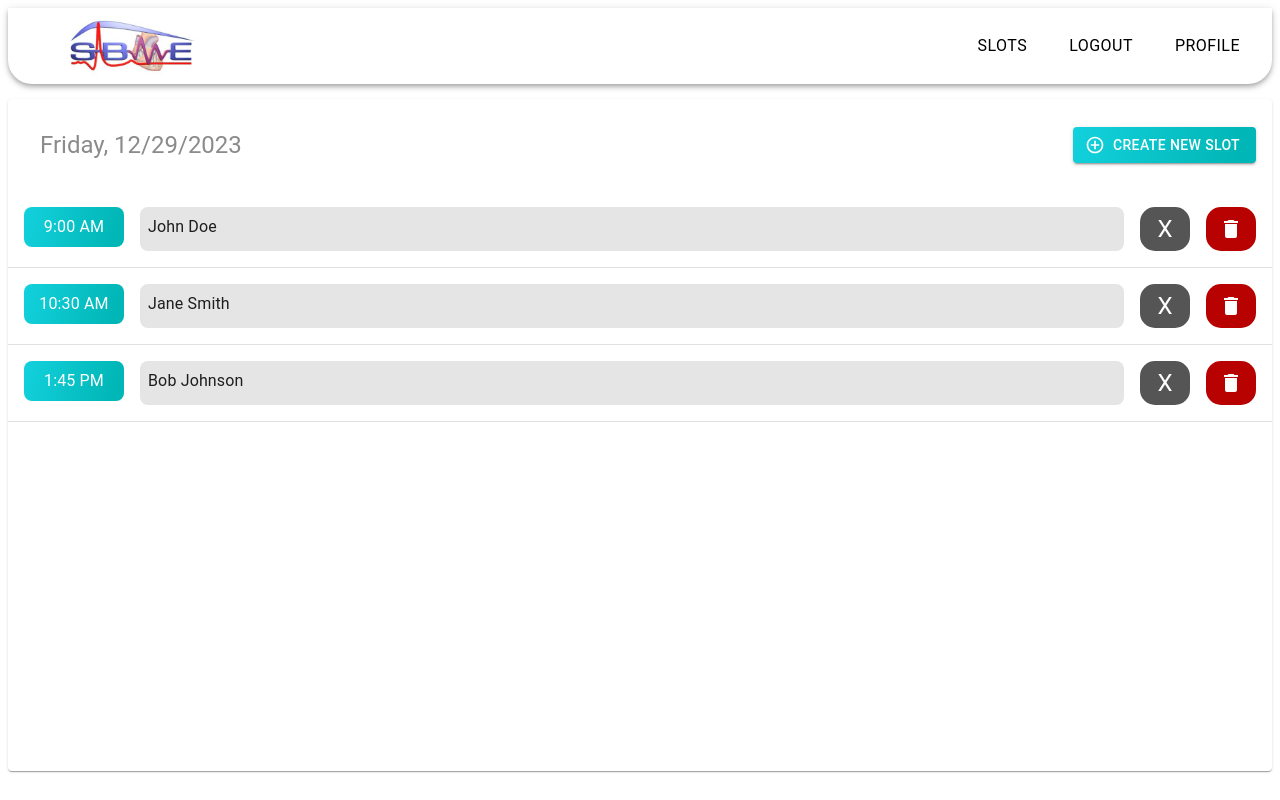
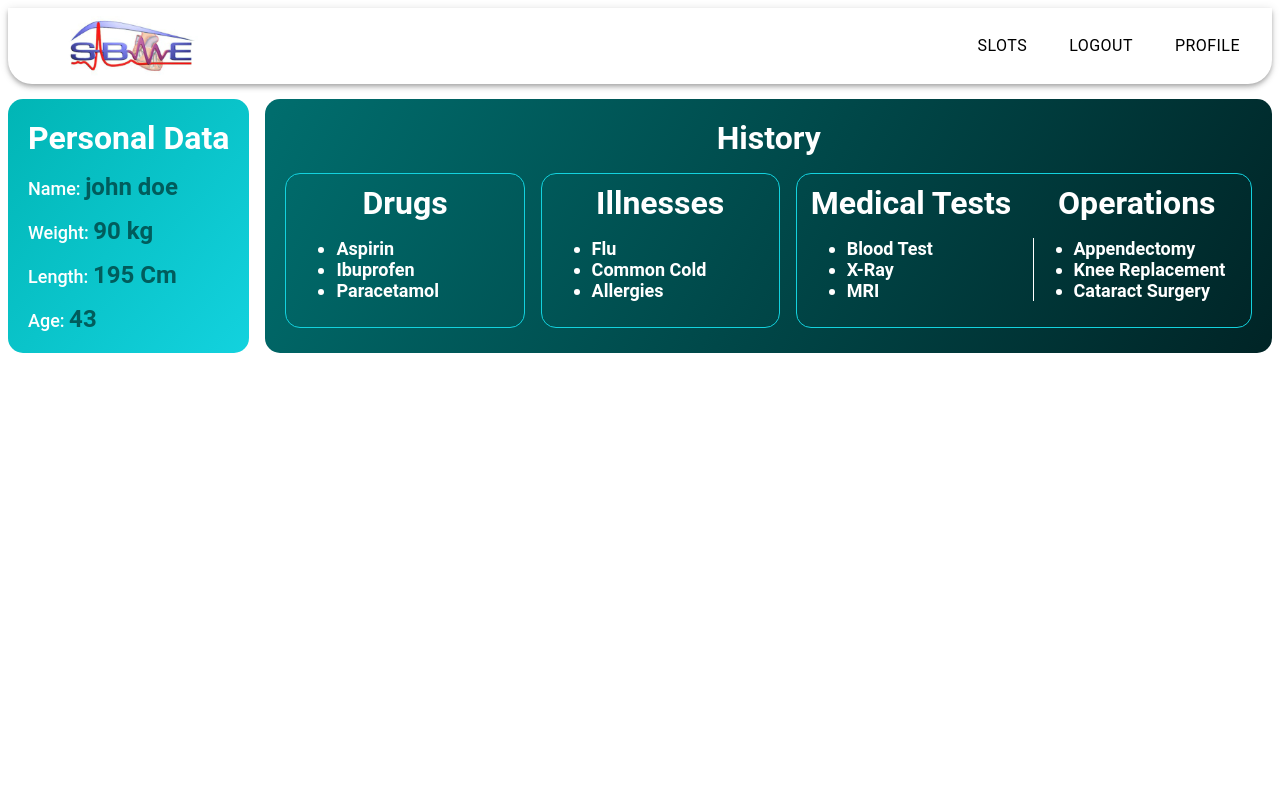
Before and after one commit to Zeyad-Amr/HealU, a React (Create React App) app in the folder client/: page / in a window 1280 px wide. Built offline with nearby package versions, Linux system fonts and the light colour scheme.

Commit message:
add the patient card

```diff
--- a/client/src/index.tsx
+++ b/client/src/index.tsx
@@ -9,6 +9,7 @@ import { AdapterDayjs } from "@mui/x-date-pickers/AdapterDayjs";
 import { LocalizationProvider } from "@mui/x-date-pickers/LocalizationProvider";
 import NavBar from "./modules/clinics-portals/dental/components/navBar/NavBar";
 import DashBoard from "./modules/clinics-portals/dental/components/dashBoard/DashBoard";
+import PersonCard from "./modules/clinics-portals/dental/components/examination/patientCard/PersonCard";
 
 const root = ReactDOM.createRoot(
     document.getElementById("root") as HTMLElement
@@ -19,7 +20,8 @@ let doctorId: number = 13,
 root.render(
     <React.StrictMode>
         <NavBar/>
-        <DashBoard/>
+        <PersonCard/>
+        {/* <DashBoard/> */}
         {/* <Provider store={store}>
             <h1>Doctor Slots</h1>
             <SlotsTable doctorId={doctorId} clinicId={clinicId} />
--- a/client/src/modules/clinics-portals/dental/components/dashBoard/DashBoard.module.css
+++ b/client/src/modules/clinics-portals/dental/components/dashBoard/DashBoard.module.css
@@ -1,7 +1,7 @@
 /* DashBoard.module.css */
 
 .dashboardContainer {
-  height: 84vh;
+  height: 85vh;
   display: flex;
   flex-direction: column;
 }
--- /dev/null
+++ b/client/src/modules/clinics-portals/dental/components/examination/patientCard/PersonCard.tsx
@@ -0,0 +1,14 @@
+import React from 'react'
+import PersonalDataBox from "./personalData/PersonalDataBox";
+import { Stack } from '@mui/material';
+import HistoryBox from './historyBox/HistoryBox';
+const PersonCard = () => {
+  return (
+    <Stack direction='row' spacing={2} style={{ width: '100%' }}>
+      <PersonalDataBox name='john doe' weight={90} length={195} age={43}/>
+      <HistoryBox/>
+    </Stack>
+  )
+}
+
+export default PersonCard
--- /dev/null
+++ b/client/src/modules/clinics-portals/dental/components/examination/patientCard/historyBox/HistoryBox.module.css
@@ -0,0 +1,55 @@
+.historyBox{
+    background: linear-gradient(119.45deg, #006D6D 1.3%, #002426 100%);
+    border-radius: 15px;
+    padding: 20px;
+    flex: 2;
+    display: flex; /* Add display flex to enable flex properties */
+    flex-direction: column; /* Stack child elements vertically */
+}
+
+
+.titleText {
+    font-family: Roboto;
+    font-size: xx-large;
+    font-weight: 600;
+    color: white;
+    display: flex;
+    align-items: center;
+    justify-content: center; /* Center the text horizontally */
+}
+
+.listText {
+    font-family: Roboto;
+    font-size: large;
+    font-weight: 600;
+    color: white;
+}
+
+
+.subBox{
+    border: 1px solid rgba(19, 210, 222, 1);
+    border-radius: 15px;
+    padding: 10px;
+    color: white;
+    flex: 1;
+}
+
+
+.subBoxTwoColumns {
+    display: flex;
+    justify-content: space-between;
+    border: 1px solid rgba(19, 210, 222, 1);
+    border-radius: 15px;
+    padding: 10px;
+    color: white;
+    flex: 2; /* Adjust the flex value to allocate more space */
+}
+
+
+.column {
+    width: 48%; /* Adjust as needed */
+}
+
+.SeparateLine {
+    border-left: 1px solid white;
+}
--- /dev/null
+++ b/client/src/modules/clinics-portals/dental/components/examination/patientCard/historyBox/HistoryBox.tsx
@@ -0,0 +1,69 @@
+import React, { useState } from "react";
+import { Stack, Box } from "@mui/material";
+
+import styles from "./HistoryBox.module.css";
+
+const HistoryBox = () => {
+  // Sample data for drugs, illnesses, and medical tests
+  const initialDrugs = ["Aspirin", "Ibuprofen", "Paracetamol"];
+  const initialIllnesses = ["Flu", "Common Cold", "Allergies"];
+  const initialMedicalTests = ["Blood Test", "X-Ray", "MRI"];
+  const initialOperations = ["Appendectomy", "Knee Replacement", "Cataract Surgery"];
+
+  // State to hold the data
+  const [drugs, setDrugs] = useState(initialDrugs);
+  const [illnesses, setIllnesses] = useState(initialIllnesses);
+  const [medicalTests, setMedicalTests] = useState(initialMedicalTests);
+  const [operations, setOperations] = useState(initialOperations);
+
+  return (
+    <Box className={styles.historyBox}>
+      <Stack spacing={2}>
+        <span className={styles.titleText}>History</span>
+
+        <Stack direction="row" spacing={2} style={{ width: '100%' }}>
+
+          <Box className={styles.subBox}>
+            <span className={styles.titleText}>Drugs</span>
+            <ul>
+              {drugs.map((drug, index) => (
+                <li className={styles.listText} key={index}>{drug}</li>
+              ))}
+            </ul>
+          </Box>
+
+          <Box className={styles.subBox}>
+            <span className={styles.titleText}>Illnesses</span>
+            <ul>
+              {illnesses.map((illness, index) => (
+                <li className={styles.listText} key={index}>{illness}</li>
+              ))}
+            </ul>
+          </Box>
+
+          <Box className={styles.subBoxTwoColumns}>
+            <div className={styles.column}>
+              <span className={styles.titleText}>Medical Tests</span>
+              <ul>
+                {medicalTests.map((test, index) => (
+                  <li className={styles.listText} key={index}>{test}</li>
+                ))}
+              </ul>
+            </div>
+            <div className={styles.column}>
+              <span className={styles.titleText}>Operations</span>
+              <ul className={styles.SeparateLine}>
+                {operations.map((operation, index) => (
+                  <li className={styles.listText} key={index}>{operation}</li>
+                ))}
+              </ul>
+            </div>
+          </Box>
+
+        </Stack>
+      </Stack>
+    </Box>
+  );
+};
+
+export default HistoryBox;
--- /dev/null
+++ b/client/src/modules/clinics-portals/dental/components/examination/patientCard/personalData/PersonalDataBox.module.css
@@ -0,0 +1,25 @@
+.box_container{
+    background: linear-gradient(131.75deg, #01B6B6 2.18%, #13D2DE 100%);
+    border-radius: 15px;
+    padding: 20px;
+}
+
+.titleText{
+    font-family: Roboto ;
+    font-size: xx-large;
+    font-weight: 600;
+    color: white;
+}
+.labelText{
+    font-family: Roboto ;
+    font-size: large;
+    font-weight: 500;
+    color: white;
+}
+
+.parameterText{
+    font-family: Roboto;
+    font-size: x-large;
+    font-weight: 700;
+    color: rgba(1, 92, 92, 1);
+}
--- /dev/null
+++ b/client/src/modules/clinics-portals/dental/components/examination/patientCard/personalData/PersonalDataBox.tsx
@@ -0,0 +1,46 @@
+import React from "react";
+import { Stack, Box } from "@mui/material";
+
+import styles from "./PersonalDataBox.module.css";
+
+interface PersonalDataProps {
+  name: string;
+  weight: number;
+  length: number;
+  age: number;
+}
+
+const PersonalData: React.FC<PersonalDataProps> = ({
+  name,
+  weight,
+  length,
+  age,
+}) => {
+
+  return (
+    <Box className={styles.box_container}>
+
+      <Stack spacing={2}>
+        <span className={styles.titleText}>
+          Personal Data
+        </span>
+
+        <span className={styles.labelText}>
+          Name: <span className={styles.parameterText}>{name}</span>
+        </span>
+        <span className={styles.labelText}>
+          Weight: <span className={styles.parameterText}>{weight} kg</span>
+        </span>
+        <span className={styles.labelText}>
+          Length: <span className={styles.parameterText}>{length} Cm</span>
+        </span>
+        <span className={styles.labelText}>
+          Age: <span className={styles.parameterText}>{age}</span>
+        </span>
+        {/* Add more personal data fields as needed */}
+      </Stack>
+    </Box>
+  );
+};
+
+export default PersonalData;
```
